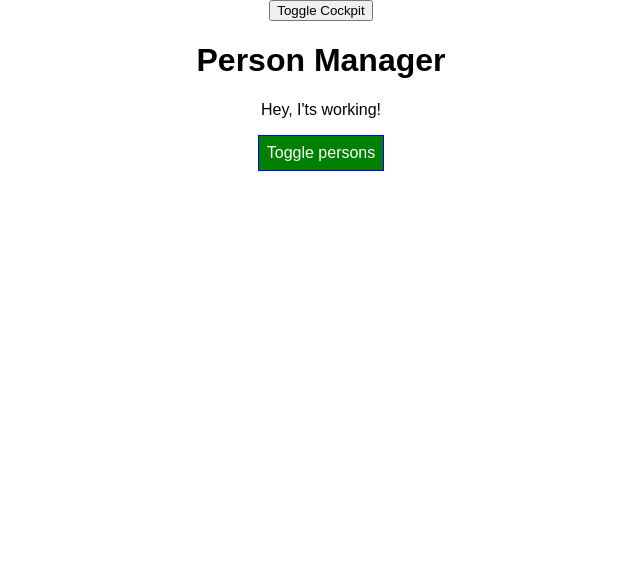
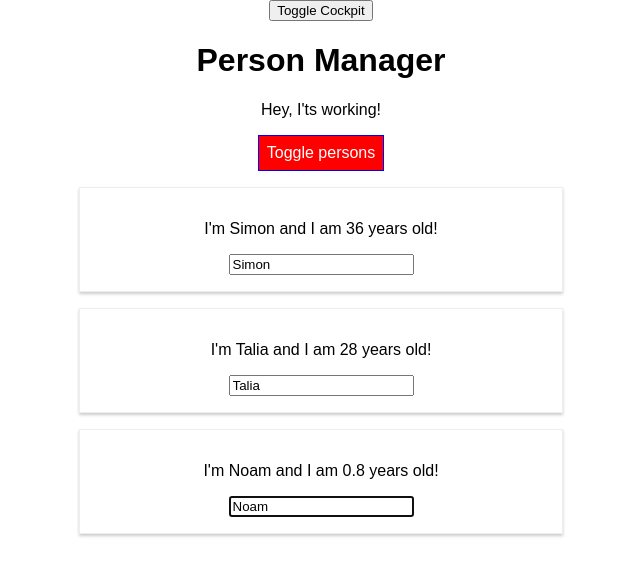
Before and after one commit to MagusM/react-burger, a React app: page / in a window 1280 px wide. Shown: the top 576 px of the page, without its empty margins (319-959 px from the left). Built offline with nearby package versions, Linux system fonts and the light colour scheme.

Commit message:
functional component ref

```diff
--- a/src/components/Cockpit/Cockpit.js
+++ b/src/components/Cockpit/Cockpit.js
@@ -1,8 +1,10 @@
-import React, { useEffect } from 'react';
+import React, { useEffect, useRef } from 'react';
 
 import classes from './Cockpit.css';
 
 const cockpit = (props) => {
+
+    const toggleBtnRef = useRef(null);
 
     //will run on every render and rerender cycle, like componentDidUpdate hook
     //we can have many useEffect hooks
@@ -14,6 +16,9 @@
         // }, 500);
 
         //this return function is like componentWillUnmount hook, runs after the render cycle.
+
+        toggleBtnRef.current.click();
+
         return () => {
             console.log('[Cockpit.js] cleanup effect called');
         }
@@ -45,6 +50,7 @@
             <p className={assignClasses.join(' ')}>Hey, I'ts working!</p>
             <button className={btnClass}
               onClick={props.clicked}
+              ref={toggleBtnRef}
             >
                 Toggle persons
             </button>
```
